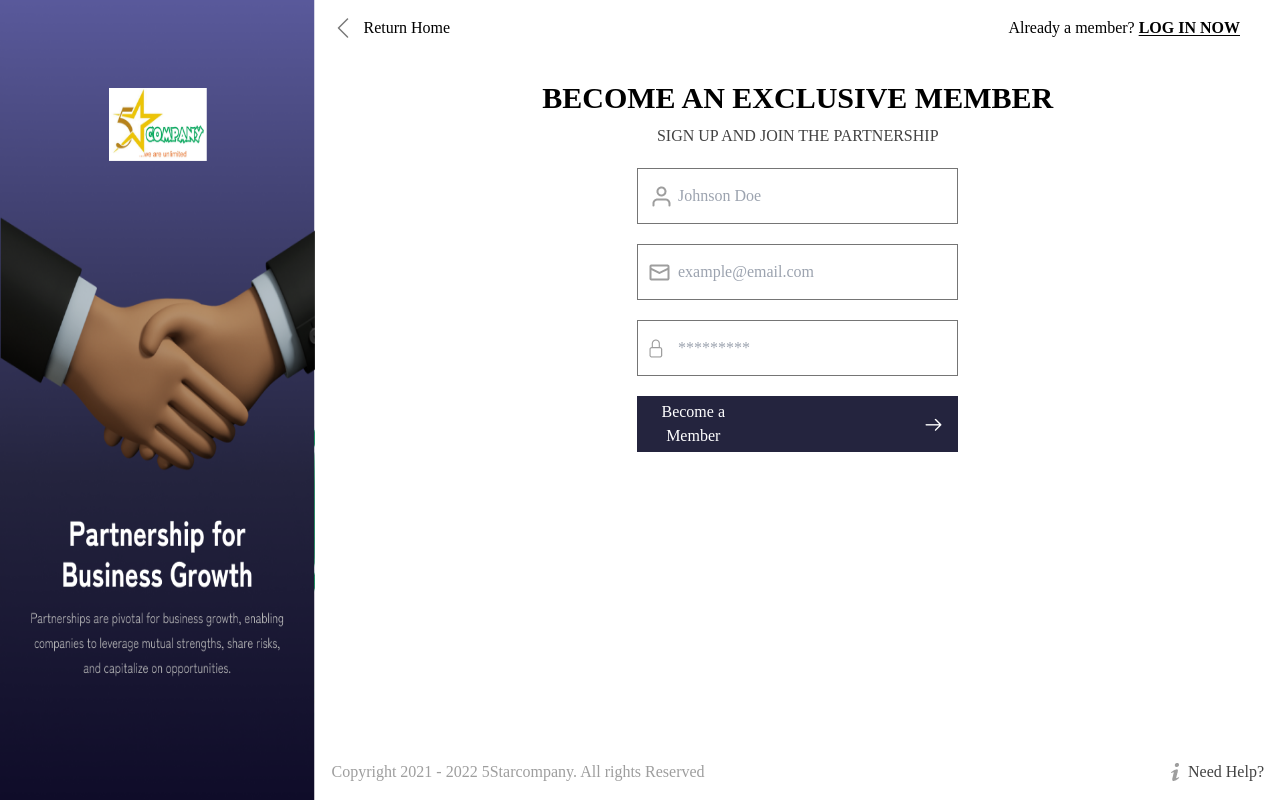
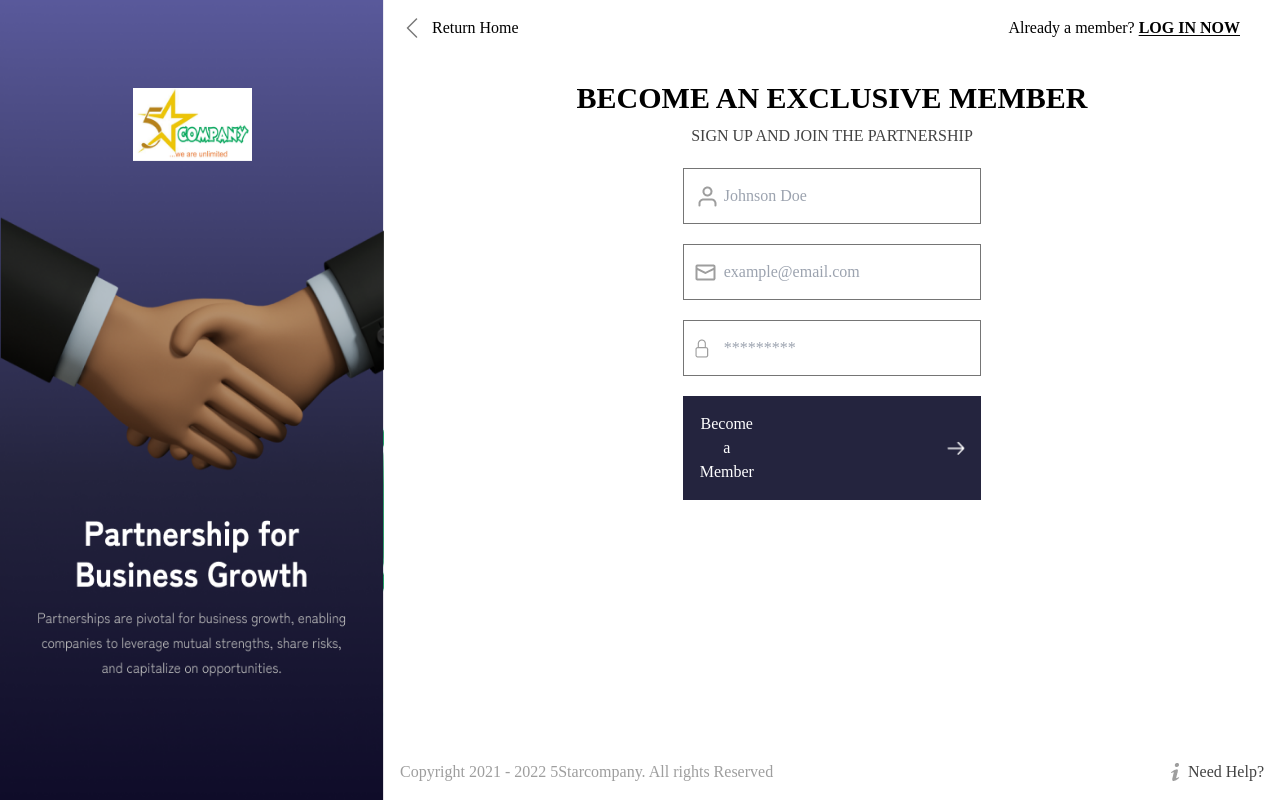
Before and after one commit to devwande/5star-company, a React (Vite) app: page / in a window 1280 px wide. Built offline with nearby package versions, Linux system fonts and the light colour scheme.

Commit message:
fix: image size

```diff
--- a/src/App.tsx
+++ b/src/App.tsx
@@ -9,9 +9,9 @@ import needHelp from "./assets/images/need-help.png";
 function App() {
   return (
     <div className="flex h-screen">
-      <div>
-        <img src={leftSection} alt="leftImage" className="h-screen" />
-      </div>
+
+        <img src={leftSection} alt="leftImage" className="h-screen w-96" />
+
 
       <div className="flex flex-col justify-between w-full">
         <div>
@@ -71,9 +71,10 @@ function App() {
 
               <button
                 type="button"
-                className="bg-darkblue text-white font-normal font-zenkaku px-4 h-14 flex items-center"
+                className="bg-darkblue text-white font-zenkaku flex items-center p-4 w-full"
               >
-                Become a Member <img src={next} alt="next" className="ml-48" />
+                <p className=" flex">Become a Member </p>
+                <img src={next} alt="next" className="ml-48 w-10" />
               </button>
             </form>
           </div>
```
